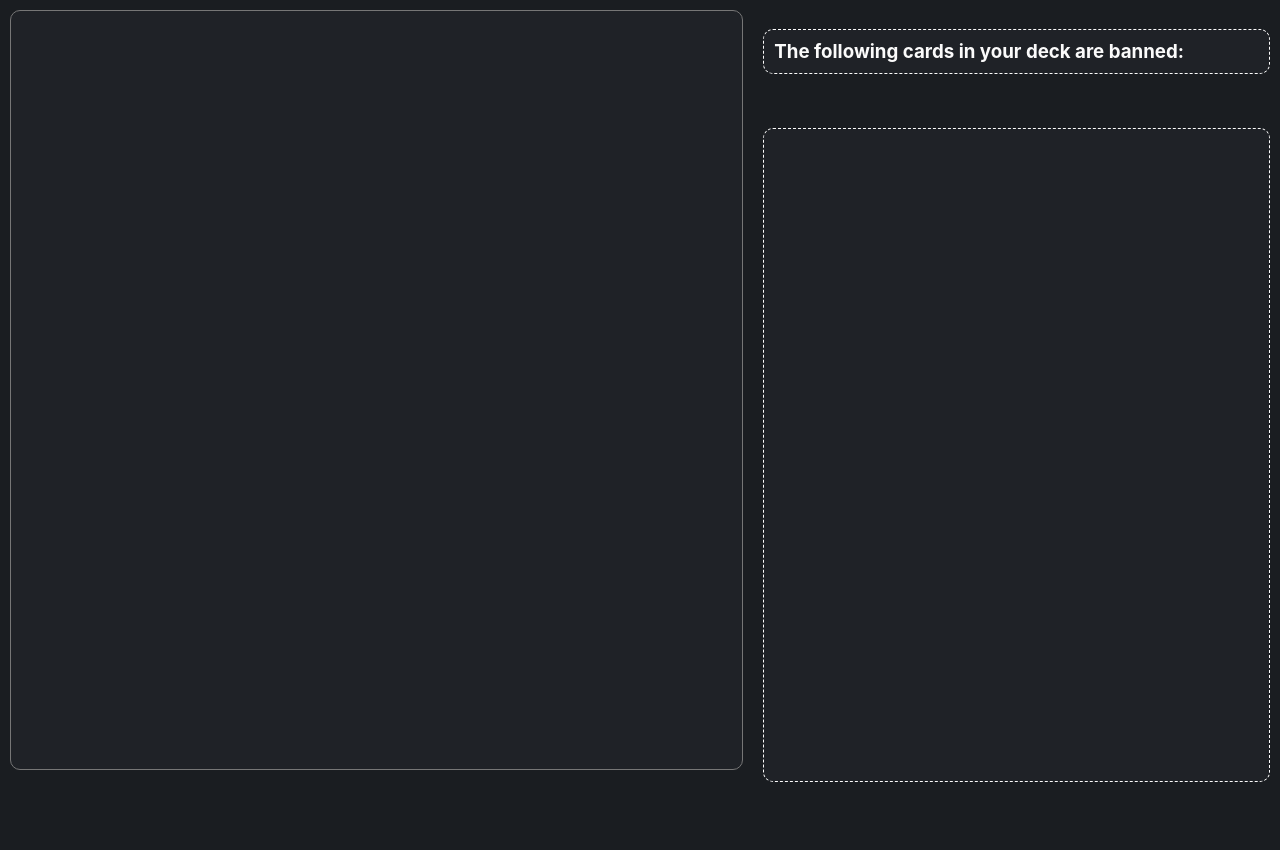
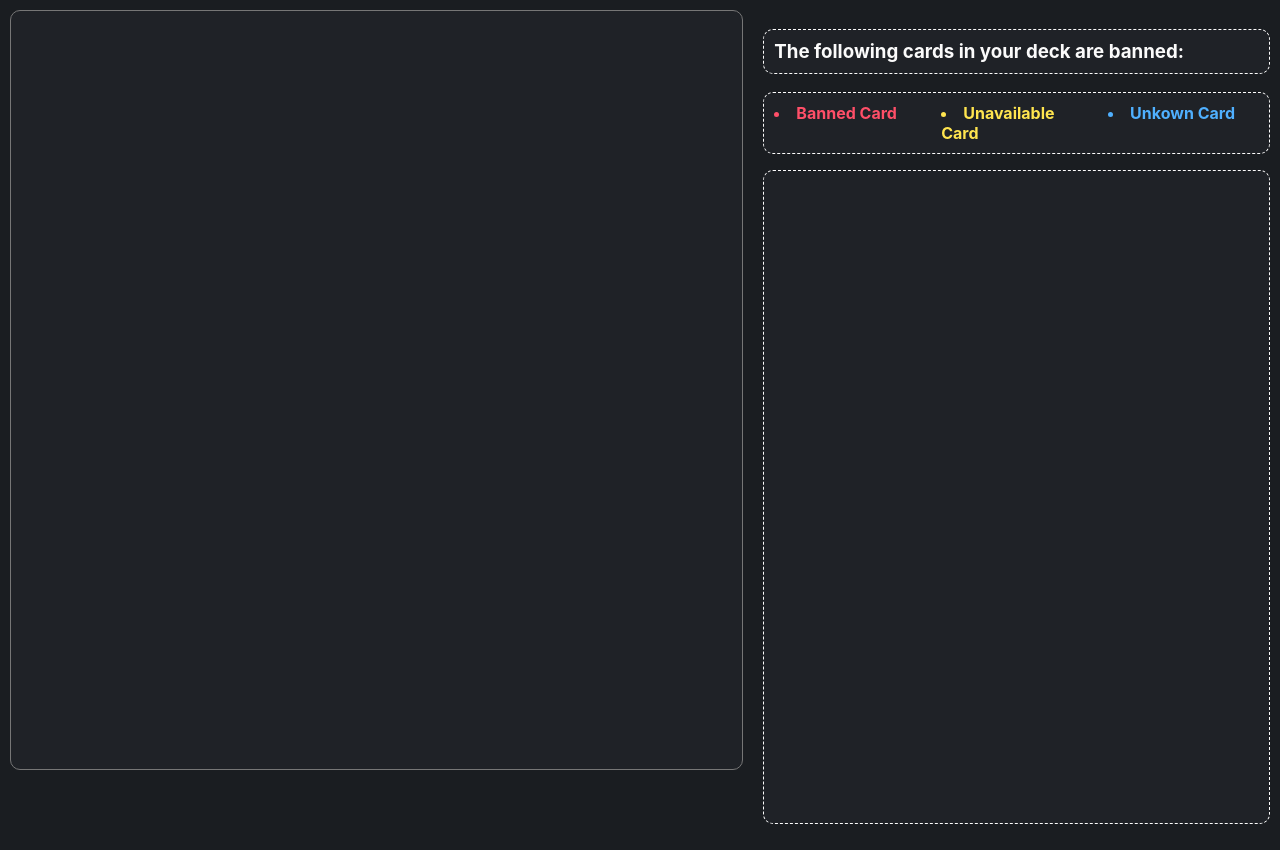
Before and after one commit to Aleantharis/challenge-decklist-checker, a plain HTML site: page index.html in a window 1280 px wide. Before the commit the page ends 808 px from the top, so only its background shows below. Drawn offline with nearby package versions, Linux system fonts and the light colour scheme.

Commit message:
Added legend, improved css.

```diff
--- a/css/style.css
+++ b/css/style.css
@@ -24,7 +24,6 @@ span>h3 {
   background-color: #1f2227;
 }
 
-
 span>ul {
   border: 1px dashed #fbfbfb;
   border-radius: 10px;
@@ -32,9 +31,17 @@ span>ul {
   color: #fbfbfb;
   background-color: #1f2227;
   list-style-position: inside;
+  font-weight: bold;
+}
+
+span>ul.errList {
   columns: auto;
   height: 79vh;
-  font-weight: bold;
+}
+
+span>ul.legend {
+  columns: 3;
+  height: auto;
 }
 
 li.banned {
--- a/index.html
+++ b/index.html
@@ -11,8 +11,8 @@
   <div>
     <span id="err">
       <h3>The following cards in your deck are banned:</h3>
-      <br />
-      <ul id="banListDisplay">
+      <ul class="legend"><li class="banned">Banned Card</li><li class="unavailable">Unavailable Card</li><li class="unknown">Unkown Card</li></ul>
+      <ul class="errList" id="banListDisplay">
       </ul>
     </span>
     <textarea id="in" name="input"></textarea>
```
